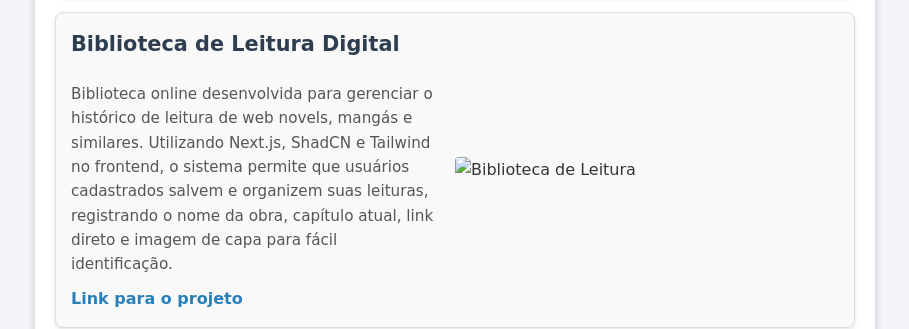
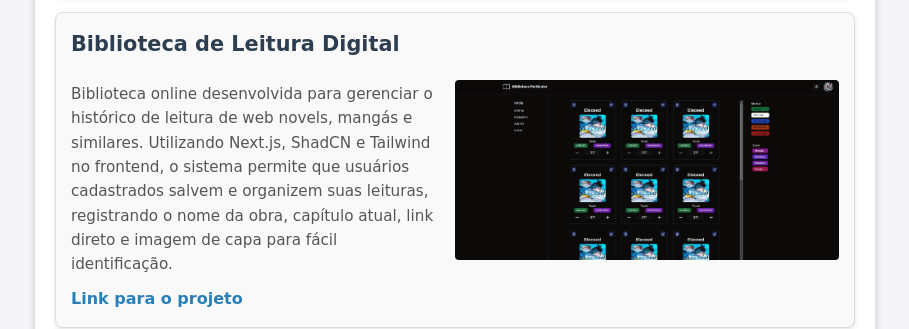
Before and after one commit to Eliabegai/curriculo, a plain HTML site: page index.html in a window 1280 px wide. Shown: the part 1509-1838 px from the top of the page, without its empty margins (185-1094 px from the left). Drawn offline with Linux system fonts and the light colour scheme.

Commit message:
update imagem biblioteca

```diff
--- a/index.html
+++ b/index.html
@@ -10,14 +10,12 @@
 <body>
 
     <div class="container">
-        <!-- Cabeçalho -->
          <header>
              <h1>Eliabe Gai</h1>
              <span>Jaraguá do Sul/SC</span>
          </header>
          <div class="section">
              <div class="contact-info">
-                 <!-- Exemplo de links com logos -->
                  <a href="https://www.linkedin.com/in/eliabe-gai-ab9a51203/" target="_blank">
                      <img src="./images/linkedin.png" alt="LinkedIn Logo"> LinkedIn
                  </a>
@@ -97,7 +95,7 @@
                         <p>Biblioteca online desenvolvida para gerenciar o histórico de leitura de web novels, mangás e similares. Utilizando Next.js, ShadCN e Tailwind no frontend, o sistema permite que usuários cadastrados salvem e organizem suas leituras, registrando o nome da obra, capítulo atual, link direto e imagem de capa para fácil identificação.</p>
                         <a href="https://github.com/Eliabegai/biblioteca" target="_blank">Link para o projeto</a>
                     </div>
-                    <img src="" alt="Biblioteca de Leitura" class="project-image inativo" >
+                    <img src="./images/biblioteca.png" alt="Biblioteca de Leitura" class="project-image" >
                 </div>
 
                 <!-- Card do Projeto 3 -->
```
Also changed, not shown: images/biblioteca.png (added).
